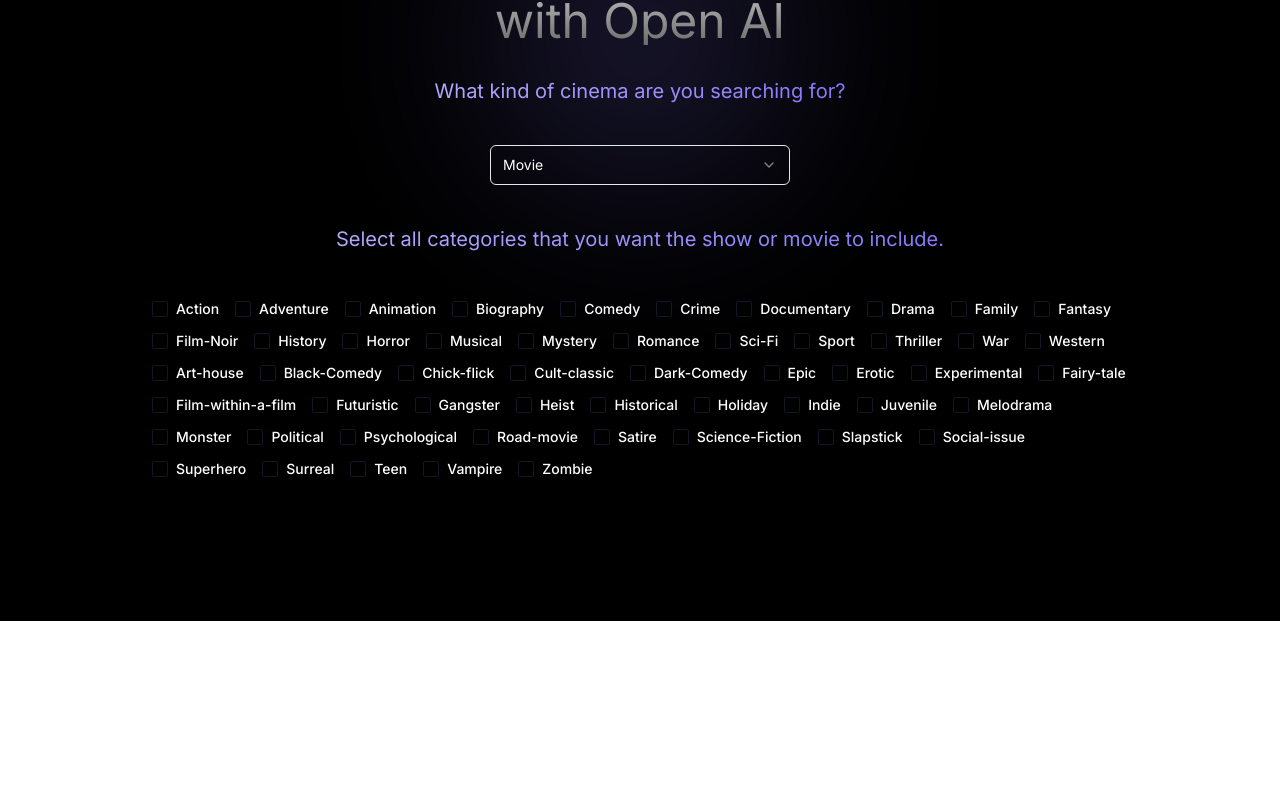
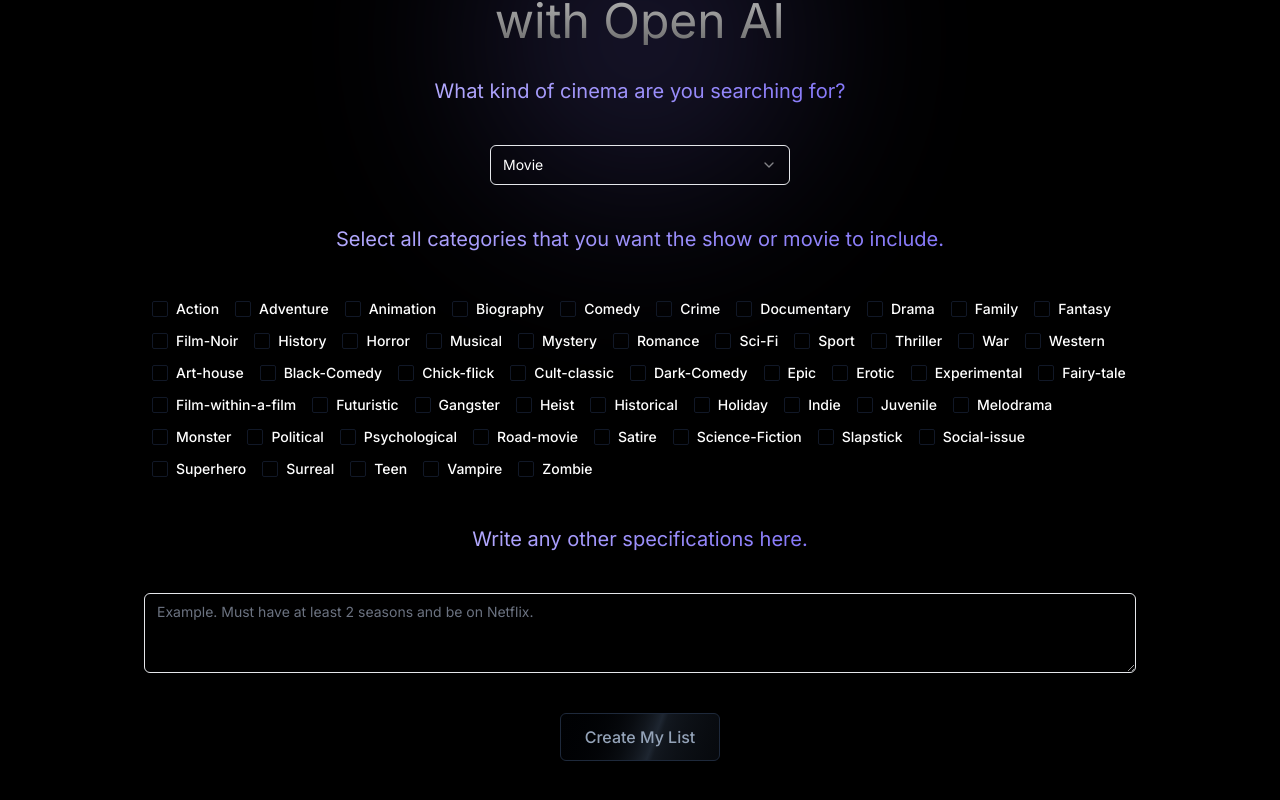
Before and after one commit to VasaOfficial/MovieLibrary, a Next.js app: page / in a window 1280 px wide. Shown: the part 222-1022 px from the top of the page. Before the commit the page ends 843 px from the top, so only its background shows below. Built offline with nearby package versions, Linux system fonts and the light colour scheme.

Commit message:
feat: add text field and create list button

```diff
--- a/src/app/page.tsx
+++ b/src/app/page.tsx
@@ -2,6 +2,7 @@ import Image from "next/image"
 import Logo from 'public/assets/logo4.png'
 import { Select, SelectContent, SelectItem, SelectTrigger, SelectValue } from "@/components/ui/select"
 import { LabelDemo } from "@/components/Label"
+import { TextInput } from "@/components/Textarea"
 
 export default function Home() {
   return (
@@ -42,6 +43,7 @@ export default function Home() {
               <div className="flex justify-center mt-10 mb-10">
                 <LabelDemo />
               </div>
+              <TextInput />
             </div>
           </section>
         </main>
--- /dev/null
+++ b/src/components/Textarea/index.tsx
@@ -0,0 +1,13 @@
+import { Textarea } from "@/components/ui/textarea"
+
+export function TextInput() {
+  return (
+    <div className="my-8">
+      <p className="inline-flex animate-text-gradient bg-gradient-to-r from-[#b2a8fd] via-[#8678f9] to-[#c7d2fe] bg-[200%_auto] bg-clip-text text-xl text-transparent">Write any other specifications here.</p>
+      <Textarea className="my-10 text-white" placeholder="Example. Must have at least 2 seasons and be on Netflix."/>
+      <button className='inline-flex h-12 animate-background-shine items-center justify-center rounded-md border border-slate-800 bg-[linear-gradient(110deg,#000103,45%,#1e2631,55%,#000103)] bg-[length:200%_100%] px-6 font-medium text-slate-400 transition-colors focus:outline-none focus:ring-2 focus:ring-slate-400 focus:ring-offset-2 focus:ring-offset-slate-50'>
+        Create My List
+      </button>
+    </div>
+  );
+}
--- /dev/null
+++ b/src/components/ui/textarea.tsx
@@ -0,0 +1,24 @@
+import * as React from "react"
+
+import { cn } from "@/lib/utils"
+
+export interface TextareaProps
+  extends React.TextareaHTMLAttributes<HTMLTextAreaElement> {}
+
+const Textarea = React.forwardRef<HTMLTextAreaElement, TextareaProps>(
+  ({ className, ...props }, ref) => {
+    return (
+      <textarea
+        className={cn(
+          "flex min-h-[80px] w-full rounded-md border border-gray-200 border-gray-200 bg-transparent px-3 py-2 text-sm ring-offset-white placeholder:text-gray-500 focus-visible:outline-none focus-visible:ring-2 focus-visible:ring-gray-400 focus-visible:ring-offset-2 disabled:cursor-not-allowed disabled:opacity-50 dark:border-gray-800 dark:border-gray-800 dark:ring-offset-gray-950 dark:placeholder:text-gray-400 dark:focus-visible:ring-gray-800",
+          className
+        )}
+        ref={ref}
+        {...props}
+      />
+    )
+  }
+)
+Textarea.displayName = "Textarea"
+
+export { Textarea }
--- a/tailwind.config.js
+++ b/tailwind.config.js
@@ -6,7 +6,7 @@ module.exports = {
     './components/**/*.{ts,tsx}',
     './app/**/*.{ts,tsx}',
     './src/**/*.{ts,tsx}',
-	],
+  ],
   theme: {
     container: {
       center: true,
@@ -25,10 +25,19 @@ module.exports = {
           from: { height: "var(--radix-accordion-content-height)" },
           to: { height: 0 },
         },
+        "background-shine": {
+          from: {
+            backgroundPosition: "0 0"
+          },
+          to: {
+            backgroundPosition: "-200% 0"
+          }
+        }
       },
       animation: {
         "accordion-down": "accordion-down 0.2s ease-out",
         "accordion-up": "accordion-up 0.2s ease-out",
+        "background-shine": "background-shine 2s linear infinite"
       },
     },
   },
```
